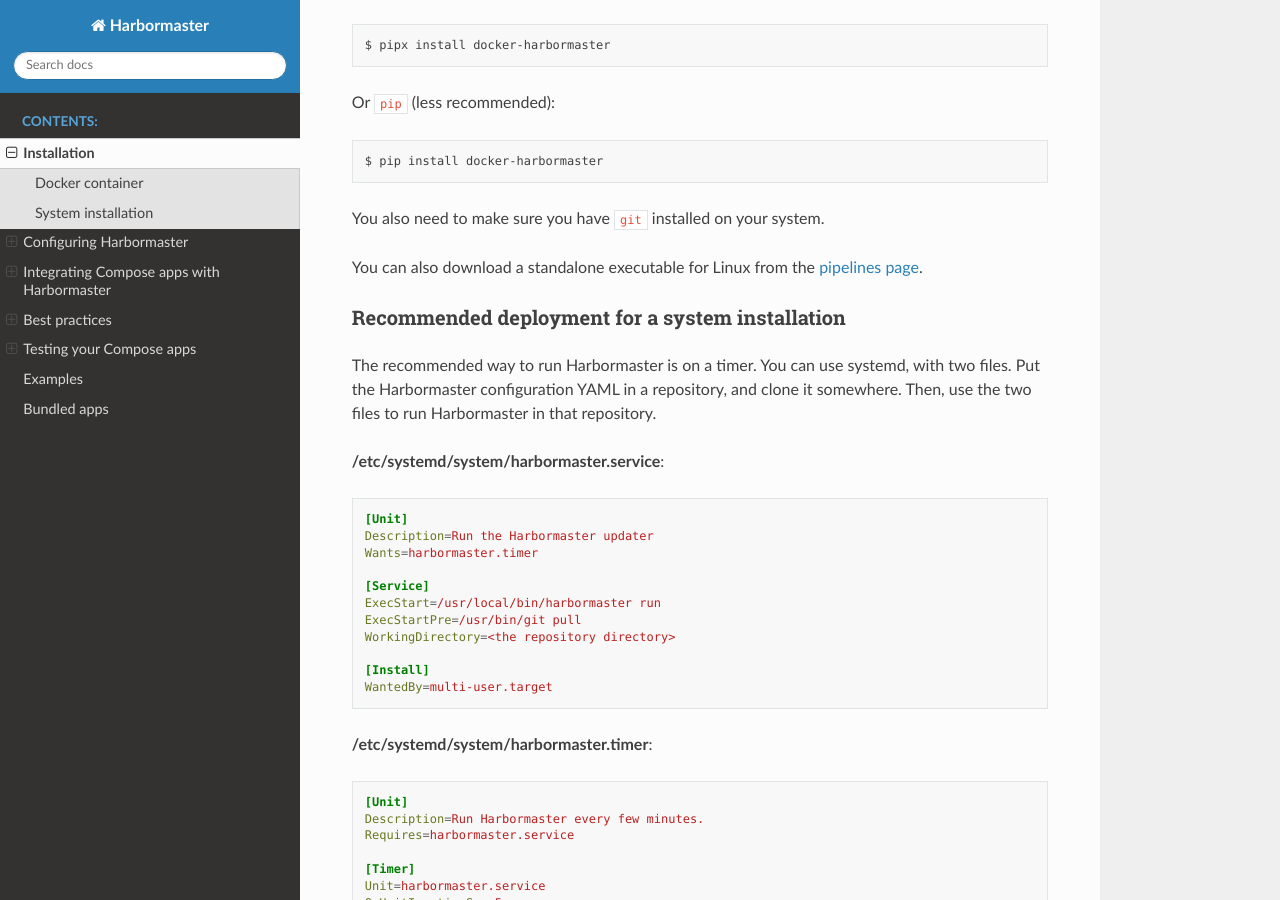
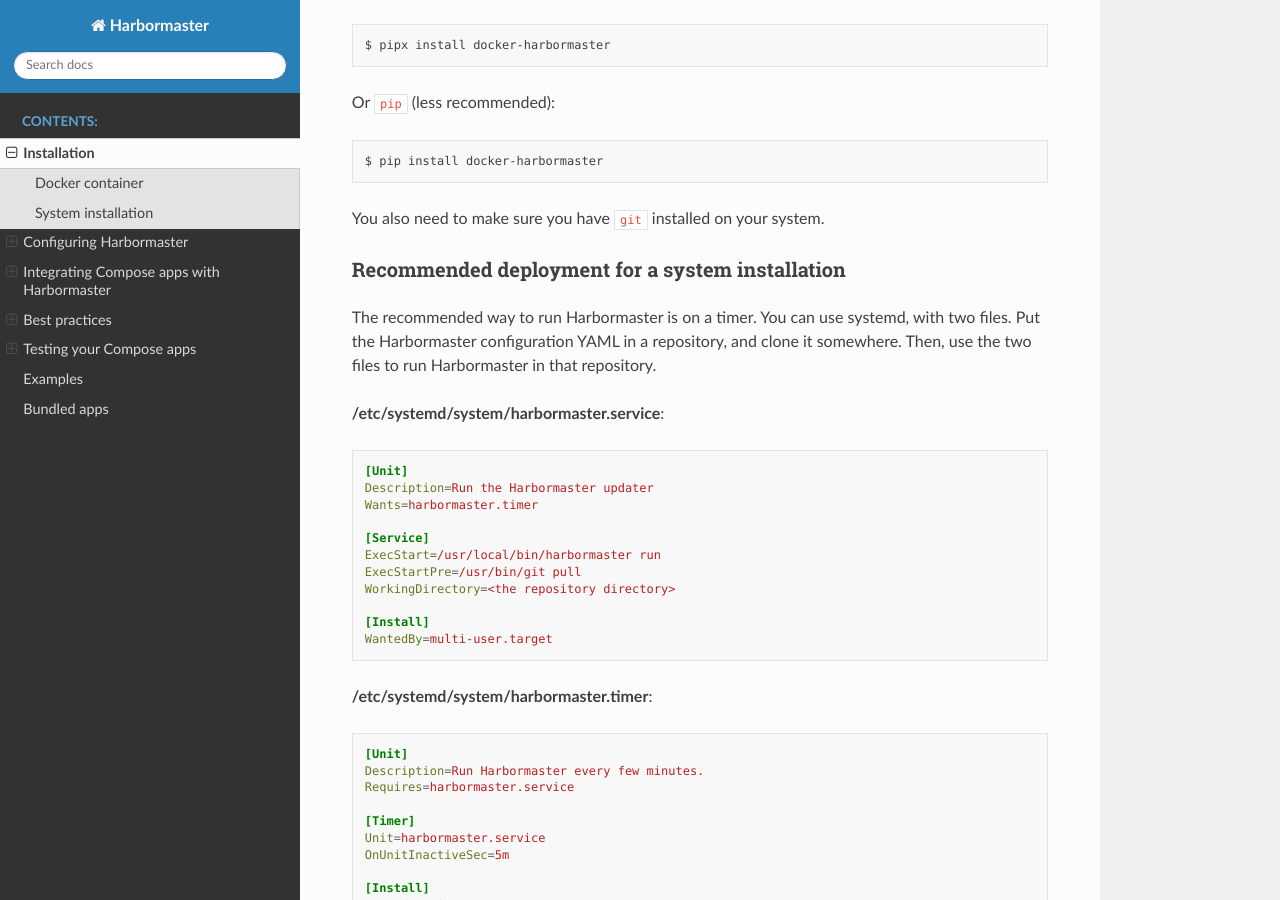
Before and after one commit to skorokithakis/harbormaster, a Sphinx documentation site: the page built from docs/source/installation.md, in a window 1280 px wide and 900 px high, scrolled down 1096 px. Built offline with Sphinx 7.4.7 and the Read the Docs theme 3.1.0, drawn with Linux system fonts in a browser that asks for light colours; pages that are not in the unit, such as notebooks, are missing from menus.

Commit message:
ci: Remove the GitLab pipeline
The project is on GitHub now. Only the test job is being replaced, by a
pytest job in the GitHub Actions workflow. The PyPI release, the Docker
Hub push and the standalone Linux binary become manual, as automating
them needs repository secrets that cannot be added from here.

.gitchangelog.rc goes with it: the deleted release job was its last
reader, now that the pre-commit hook that once used it is gone. The
installation docs no longer offer a standalone executable, as the
pipelines page they pointed at dies with the pipeline.

misc/docker-build.sh loses CI_COMMIT_TAG rather than swapping it for
GITHUB_REF_NAME. The two are not equivalent: CI_COMMIT_TAG is set only
on tag pipelines, while GITHUB_REF_NAME is set on every run and holds
the branch name on a branch push, which would tag an image `master`.
Nothing runs the script in CI any more, so it reads the declared
version. The sed that does so is now anchored, so that it cannot also
match ruff's `target-version`.

```diff
--- a/docs/source/installation.md
+++ b/docs/source/installation.md
@@ -61,9 +61,6 @@
 
 You also need to make sure you have `git` installed on your system.
 
-You can also download a standalone executable for Linux from the [pipelines
-page](https://gitlab.com/stavros/harbormaster/-/pipelines).
-
 
 ### Recommended deployment for a system installation
 
```
Also changed, not shown: .gitlab-ci.yml (deleted), 2 other files.
